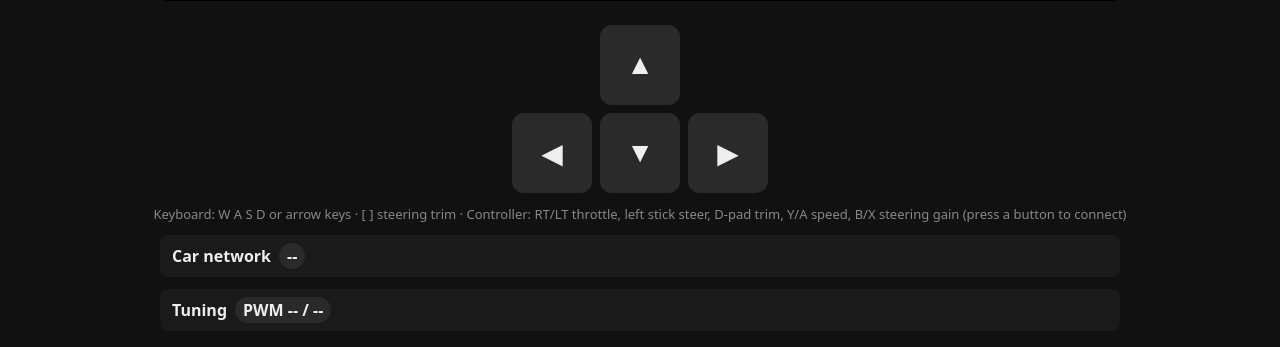
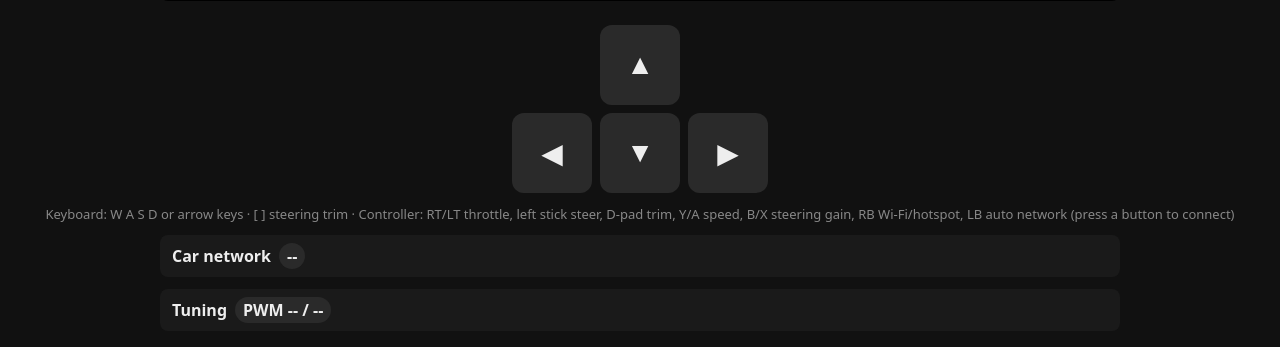
Before and after one commit to daviied/Claude-RC-Car, a Flask app: page / in a window 1280 px wide. Shown: the part 758-1105 px from the top of the page. Run offline with Flask 3, Linux system fonts and the light colour scheme; the visitor is signed in with stand-in values (Sample User, id 1); parts of the project's set-up code (start-up, migrations or seed data) failed here and were passed over; some libraries are stand-ins or nearby versions.

Commit message:
Add files via upload

```diff
--- a/server/static/app.js
+++ b/server/static/app.js
@@ -171,6 +171,20 @@ function controllerMode(on) {
 $('fsbtn').onclick = enterFullscreen;
 $('view').addEventListener('click', () => document.body.classList.contains('ctl') && enterFullscreen());
 
+const netBtnDown = {};
+const MODE_NAME = { auto: 'Auto (Wi-Fi first)', wifi: 'Wi-Fi only', hotspot: 'Hotspot only' };
+function netButton(i) {
+  const cur = settings.link_mode?.value || 'auto';
+  let next = 'auto';
+  if (i === 5) {  // RB: go to the other network than the one in use now
+    const now = cur === 'auto' ? (link.kind === 'wifi' ? 'wifi' : 'hotspot') : cur;
+    next = now === 'wifi' ? 'hotspot' : 'wifi';
+  }
+  if (settings.link_mode) settings.link_mode.value = next;
+  socket.emit('set_setting', { key: 'link_mode', value: next });
+  showToast('Network: ' + MODE_NAME[next]);
+}
+
 function pollPad() {
   requestAnimationFrame(pollPad);
   if (padIndex === null) return;
@@ -189,6 +203,13 @@ function pollPad() {
     socket.emit('Pad', v);
     lastPad = v;
     lastPadSent = now;
+  }
+
+  // Network: RB toggles Wi-Fi / hotspot, LB sets Auto (once per press)
+  for (const i of [4, 5]) {
+    const down = btn(i).pressed;
+    if (down && !netBtnDown[i]) netButton(i);
+    netBtnDown[i] = down;
   }
 
   // Tuning buttons: act on press, repeat while held
@@ -308,11 +329,27 @@ function showLink() {
     + (l.signal != null ? `, signal ${l.signal}%` : '');
   el.title = [link.note, ...(link.links || []).map(desc)].filter(Boolean).join('\n');
   $('wifinow').textContent = link.wifi_ssid || 'not connected';
+  // Full-screen badge: network, quality, round trip, hotspot data used
+  const hs = link.traffic?.kinds?.hotspot;
+  const nb = $('netbadge');
+  nb.textContent = !link.active ? 'No network'
+    : `${link.kind === 'wifi' ? 'Wi-Fi ' + (link.ssid || '') : 'Hotspot'} ${q}`
+      + (link.rtt != null ? ` · ${Math.round(link.rtt)} ms` : '')
+      + (link.mode && link.mode !== 'auto' ? ' · manual' : ' · auto')
+      + (hs ? ` · hotspot ${mb(hs.rx + hs.tx)}` : '');
+  nb.className = !link.active ? 'off' : (link.kind === 'wifi' ? 'on' : 'warn') + ' q-' + link.quality;
   // Mark the quality setting the car uses now
   const kind = link.kind === 'wifi' ? 'wifi' : 'hotspot';
   ['wifi', 'hotspot'].forEach((k) => document.getElementById('ch-video_quality_' + k)?.classList.toggle('inuse', k === kind && !!link.active));
 }
-socket.on('link', (l) => { link = l || {}; showLink(); showTraffic(); });
+socket.on('link', (l) => {
+  const old = link.active ? link.kind : null;
+  link = l || {};
+  showLink();
+  showTraffic();
+  const now = link.active ? link.kind : null;
+  if (old && now && old !== now) showToast(now === 'wifi' ? `Now on Wi-Fi ${link.ssid || ''}` : 'Now on hotspot', 2500);
+});
 
 // Data used by the car, per network kind and per interface (counted on the Pi)
 const mb = (b) => (b >= 1e9 ? (b / 1e9).toFixed(2) + ' GB' : (b / 1e6).toFixed(1) + ' MB');
@@ -391,11 +428,15 @@ function adjustSetting(key, delta) {
   const v = Math.round((s.value + delta) * 1000) / 1000;
   s.value = Math.max(s.min, Math.min(s.max, v));  // so held repeats keep counting
   socket.emit('set_setting', { key, value: s.value });
+  showToast(`${s.label}: ${s.value}`);
+}
+
+function showToast(text, ms = 1500) {
   const t = $('toast');
-  t.textContent = `${s.label}: ${s.value}`;
+  t.textContent = text;
   t.hidden = false;
   clearTimeout(toastTimer);
-  toastTimer = setTimeout(() => { t.hidden = true; }, 1500);
+  toastTimer = setTimeout(() => { t.hidden = true; }, ms);
 }
 
 // [ and ] keys: steering trim in 5 us steps
--- a/server/static/style.css
+++ b/server/static/style.css
@@ -45,6 +45,13 @@ body.ctl header { position: fixed; top: 0; left: 0; right: 0; z-index: 2; paddin
 body.ctl header > span:first-child, body.ctl header a { display: none; }
 body.ctl #view { position: fixed; inset: 0; max-width: none; background: #000; }
 body.ctl #view video { width: 100%; height: 100%; max-width: none; aspect-ratio: auto; border-radius: 0; }
+/* Network badge: only in full screen (controller mode) */
+#netbadge { display: none; }
+body.ctl #netbadge { display: block; position: absolute; left: 12px; bottom: 12px; padding: 4px 10px; border-radius: 999px; font-size: 13px; background: rgba(0,0,0,.6); border-left: 4px solid var(--muted); pointer-events: none; }
+body.ctl #netbadge.on { border-left-color: #43a047; }
+body.ctl #netbadge.warn { border-left-color: #fb8c00; }
+body.ctl #netbadge.off { border-left-color: #e53935; }
+body.ctl #netbadge.q-poor { color: #ff8a80; }
 #fsbtn { position: absolute; left: 50%; bottom: 24px; transform: translateX(-50%); padding: 12px 20px; font-size: 16px; border: 0; border-radius: 999px; background: rgba(46,125,50,.9); color: var(--fg); }
 
 /* Phone camera page */
@@ -80,3 +87,4 @@ body.ctl #qbar, body.ctl #wifi { display: none; }
 #wform { display: grid; gap: 8px; margin-top: 10px; max-width: 360px; }
 #wform input { padding: 8px; font-size: 16px; background: var(--btn); color: var(--fg); border: 1px solid #333; border-radius: 6px; }
 #wform button[type=submit] { background: var(--on); }
+body.ctl #toast { top: 44px; }
--- a/server/static/sw.js
+++ b/server/static/sw.js
@@ -1,6 +1,6 @@
 // Minimal service worker: caches the app shell so the PWA can install.
 // Live data (Socket.IO, WebRTC) is never cached.
-const CACHE = 'claude-rc-car-v8';
+const CACHE = 'claude-rc-car-v9';
 const SHELL = ['/static/style.css', '/static/app.js', '/static/icon.svg', '/manifest.webmanifest'];
 
 self.addEventListener('install', (e) => {
--- a/server/templates/index.html
+++ b/server/templates/index.html
@@ -26,6 +26,7 @@
     <div id="view">
       <video id="cam" autoplay playsinline muted></video>
       <div id="toast" hidden></div>
+      <div id="netbadge"></div>
       <button id="fsbtn" type="button" hidden>Tap for full screen</button>
     </div>
 
@@ -37,7 +38,7 @@
       <button data-key="s" style="grid-area:down">▼</button>
       <button data-key="d" style="grid-area:right">▶</button>
     </div>
-    <p class="hint">Keyboard: W A S D or arrow keys · [ ] steering trim · Controller: RT/LT throttle, left stick steer, D-pad trim, Y/A speed, B/X steering gain (press a button to connect)</p>
+    <p class="hint">Keyboard: W A S D or arrow keys · [ ] steering trim · Controller: RT/LT throttle, left stick steer, D-pad trim, Y/A speed, B/X steering gain, RB Wi-Fi/hotspot, LB auto network (press a button to connect)</p>
 
     <details id="wifi">
       <summary>Car network <span id="wifinow" class="pill">--</span></summary>
```
Also changed, not shown: README.md.
